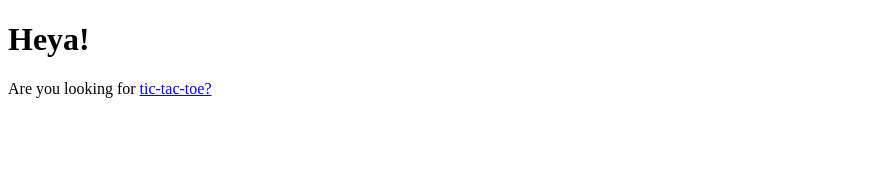
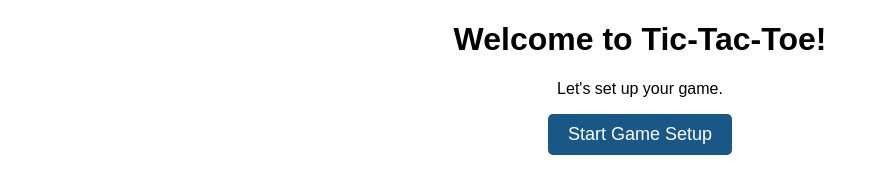
Before and after one commit to 7vanael/serve-ttt, a plain HTML site: page testroot/index.html in a window 1280 px wide. Shown: the whole page, without its empty margins (0-879 px from the left). Drawn offline with Linux system fonts and the light colour scheme.

Commit message:
better starting introduction, now has stylized starting page

```diff
--- a/testroot/index.html
+++ b/testroot/index.html
@@ -3,9 +3,48 @@
 <head>
  <meta charset="UTF-8">
  <title>Welcome</title>
+ <style>
+     body {
+         font-family: Arial, sans-serif;
+         text-align: center;
+     }
+
+     table {
+         border-collapse: collapse;
+         margin: 20px auto;
+     }
+
+     td {
+         border: 2px solid #333;
+         width: 80px;
+         height: 80px;
+         text-align: center;
+         vertical-align: middle;
+     }
+
+     .action-button {
+         font-size: 18px;
+         padding: 10px 20px;
+         margin: 0 10px;
+         cursor: pointer;
+         background-color: #195787;
+         color: white;
+         border: none;
+         border-radius: 5px;
+     }
+
+     .action-button:hover {
+         background-color: rgba(32, 101, 138, 0.6);
+     }
+ </style>
 </head>
 <body>
-<h1>Heya!</h1>
-<p>Are you looking for <a href="/ttt/welcome.html">tic-tac-toe?</a></p>
+<h1>Welcome to Tic-Tac-Toe!</h1>
+<p>Let's set up your game.</p>
+<form method='POST' action='/ttt'>
+ <button type='submit' name='new-game' value='start' class='action-button'>Start Game Setup</button>
+</form>
+<!--<h1>Heya!</h1>-->
+<!--<p>Are you looking for <a href="/ttt/welcome.html">tic-tac-toe?</a></p>-->
 </body>
 </html>
```
Also changed, not shown: 2 other files.
